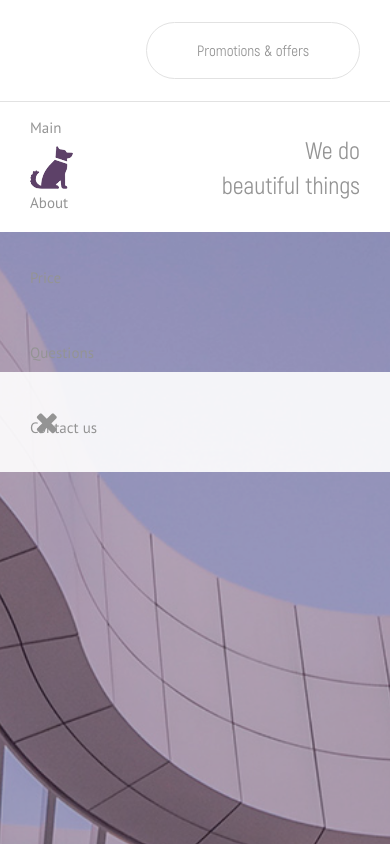
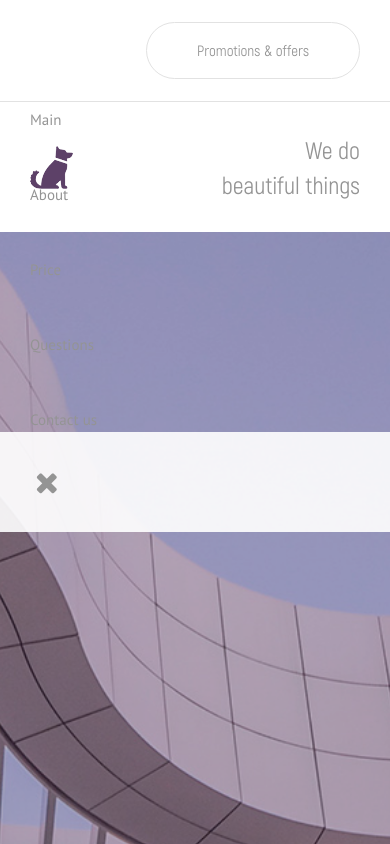
Before and after one commit to jeckos/goodboy, a plain HTML site: page index.html in a window 390 px wide. Both pictures are taken after a click on the label 47 px from the left and 50 px from the top of the page. Shown: the top 844 px of the page. Drawn offline with nearby package versions, Linux system fonts and the light colour scheme; a web font is replaced by a local one.

Commit message:
Финал

```diff
--- a/css/style.css
+++ b/css/style.css
@@ -486,24 +486,25 @@ label[for='menu-bar'] {
         color: #949494; }
     #header #navbar-header .content .showed {
       right: 0;
-      bottom: 0;
+      bottom: calc(0px - 120px);
       display: flex;
       transition: .5s; }
     #header #navbar-header .content #menu {
       position: absolute;
       z-index: 102;
-      top: 90px;
+      margin-top: 60px;
       display: none;
       flex-direction: column;
       box-sizing: border-box;
       width: 100%;
-      height: 100vh;
+      height: 100%;
       padding: 0 30px;
       align-items: flex-start;
       justify-content: flex-start; }
       #header #navbar-header .content #menu.show {
         display: flex; }
       #header #navbar-header .content #menu li {
+        box-sizing: border-box;
         padding: 30px; }
   #header #navbar-header .btn {
     align-self: flex-end; }
```
